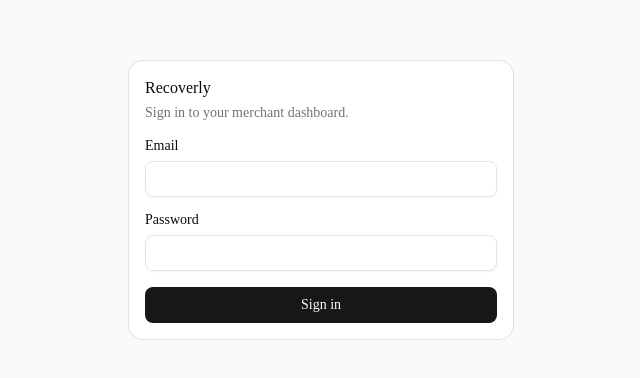
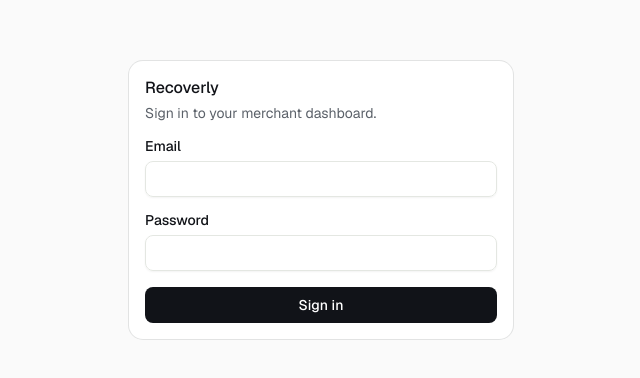
Before and after one commit to lavishsolanki941/Recoverly, a Next.js app: page /login in a window 1280 px wide. Shown: the part 200-578 px from the top of the page, without its empty margins (319-959 px from the left). Built offline with nearby package versions, Linux system fonts and the light colour scheme.

Commit message:
style: redesign dashboard interface

```diff
--- a/src/app/globals.css
+++ b/src/app/globals.css
@@ -7,9 +7,18 @@
 @theme inline {
   --color-background: var(--background);
   --color-foreground: var(--foreground);
-  --font-sans: var(--font-sans);
+  /* Was self-referential (var(--font-sans)) — never actually resolved to
+     the loaded Geist variable, so the UI was silently rendering in the
+     browser's default sans-serif instead of the intended typeface. */
+  --font-sans: var(--font-geist-sans);
   --font-mono: var(--font-geist-mono);
   --font-heading: var(--font-sans);
+  /* Reserved for the ₹ hero figure only — nothing else uses it. */
+  --font-display: var(--font-instrument-serif);
+  --color-brand: var(--brand);
+  --color-brand-wash: var(--brand-wash);
+  --color-brand-strong: var(--brand-strong);
+  --color-status-info: var(--status-info);
   --color-sidebar-ring: var(--sidebar-ring);
   --color-sidebar-border: var(--sidebar-border);
   --color-sidebar-accent-foreground: var(--sidebar-accent-foreground);
@@ -52,81 +61,121 @@
 }
 
 :root {
-  --background: oklch(1 0 0);
-  --foreground: oklch(0.145 0 0);
-  --card: oklch(1 0 0);
-  --card-foreground: oklch(0.145 0 0);
-  --popover: oklch(1 0 0);
-  --popover-foreground: oklch(0.145 0 0);
-  --primary: oklch(0.205 0 0);
-  --primary-foreground: oklch(0.985 0 0);
-  --secondary: oklch(0.97 0 0);
-  --secondary-foreground: oklch(0.205 0 0);
-  --muted: oklch(0.97 0 0);
-  --muted-foreground: oklch(0.556 0 0);
-  --accent: oklch(0.97 0 0);
-  --accent-foreground: oklch(0.205 0 0);
+  /* --- Recoverly token system ---
+     6 named neutrals/surfaces + one deliberate accent (brand green — "money
+     recovered"). Every color below is either this scale or a status hue;
+     nothing is an ad-hoc gray. Text-pair contrasts are computed (WCAG),
+     not eyeballed — see the design-pass notes for the numbers. */
+  --ink: #111318;
+  --ink-muted: #5b6169;
+  --paper: #f6f7f5;
+  --surface: #ffffff;
+  --line: #e4e7e2;
+  --brand: #0e7a4e;
+  --brand-wash: #eaf5ee;
+  --brand-strong: #0a5c3b;
+
+  --background: var(--paper);
+  --foreground: var(--ink);
+  --card: var(--surface);
+  --card-foreground: var(--ink);
+  --popover: var(--surface);
+  --popover-foreground: var(--ink);
+  /* Primary stays neutral ink, not brand green — green is reserved for
+     money-meaning contexts (hero, chart, recovered status), not applied
+     globally to every button by default. */
+  --primary: var(--ink);
+  --primary-foreground: var(--surface);
+  --secondary: #eef0ed;
+  --secondary-foreground: var(--ink);
+  --muted: #eef0ed;
+  --muted-foreground: var(--ink-muted);
+  --accent: #eef0ed;
+  --accent-foreground: var(--ink);
   --destructive: oklch(0.577 0.245 27.325);
-  --border: oklch(0.922 0 0);
-  --input: oklch(0.922 0 0);
-  --ring: oklch(0.708 0 0);
-  /* Categorical slots 1 & 3 from the dataviz reference palette (validated:
-     CVD ΔE 23.1/9.6, normal-vision ΔE 24.0 — light mode's aqua leg sits
-     below 3:1 contrast, so it always ships with a direct label / table). */
+  --border: var(--line);
+  --input: var(--line);
+  /* Focus rings use the brand color — visible and on-brand rather than a
+     generic gray ring, satisfying "respect keyboard focus" deliberately. */
+  --ring: var(--brand);
+  /* Categorical slots for the forecast chart: blue = neutral baseline,
+     brand green = with-recovery. Re-validated together after unifying
+     chart-3 with the brand hue: CVD ΔE 20.7 (deutan), normal-vision ΔE
+     21.8, contrast vs surface all >=3:1 — full pass, no WARN. */
   --chart-1: #2a78d6;
   --chart-2: oklch(0.556 0 0);
-  --chart-3: #1baf7a;
+  --chart-3: var(--brand);
   --chart-4: oklch(0.371 0 0);
   --chart-5: oklch(0.269 0 0);
-  --status-good: #0ca30c;
-  --status-warning: #fab219;
+  /* Status trio — distinct from each other and from brand-as-decoration,
+     always paired with an icon + label in the UI, never color alone.
+     Contrasts computed on white: good 5.37:1, warning 4.97:1, info 4.42:1,
+     critical 4.80:1. */
+  --status-good: var(--brand);
+  --status-warning: #996515;
+  --status-info: #2a78d6;
   --status-critical: #d03b3b;
   --radius: 0.625rem;
-  --sidebar: oklch(0.985 0 0);
-  --sidebar-foreground: oklch(0.145 0 0);
-  --sidebar-primary: oklch(0.205 0 0);
-  --sidebar-primary-foreground: oklch(0.985 0 0);
-  --sidebar-accent: oklch(0.97 0 0);
-  --sidebar-accent-foreground: oklch(0.205 0 0);
-  --sidebar-border: oklch(0.922 0 0);
-  --sidebar-ring: oklch(0.708 0 0);
+  --sidebar: var(--surface);
+  --sidebar-foreground: var(--ink);
+  --sidebar-primary: var(--ink);
+  --sidebar-primary-foreground: var(--surface);
+  --sidebar-accent: #eef0ed;
+  --sidebar-accent-foreground: var(--ink);
+  --sidebar-border: var(--line);
+  --sidebar-ring: var(--brand);
 }
 
 .dark {
-  --background: oklch(0.145 0 0);
-  --foreground: oklch(0.985 0 0);
-  --card: oklch(0.205 0 0);
-  --card-foreground: oklch(0.985 0 0);
-  --popover: oklch(0.205 0 0);
-  --popover-foreground: oklch(0.985 0 0);
-  --primary: oklch(0.922 0 0);
-  --primary-foreground: oklch(0.205 0 0);
-  --secondary: oklch(0.269 0 0);
-  --secondary-foreground: oklch(0.985 0 0);
-  --muted: oklch(0.269 0 0);
-  --muted-foreground: oklch(0.708 0 0);
-  --accent: oklch(0.269 0 0);
-  --accent-foreground: oklch(0.985 0 0);
+  --ink: #f2f4f1;
+  --ink-muted: #9aa0a6;
+  --paper: #121513;
+  --surface: #1a1e1b;
+  --line: #2a2f2c;
+  --brand: #22a870;
+  --brand-wash: #122a1e;
+  --brand-strong: #34c48a;
+
+  --background: var(--paper);
+  --foreground: var(--ink);
+  --card: var(--surface);
+  --card-foreground: var(--ink);
+  --popover: var(--surface);
+  --popover-foreground: var(--ink);
+  --primary: var(--ink);
+  --primary-foreground: var(--paper);
+  --secondary: #232823;
+  --secondary-foreground: var(--ink);
+  --muted: #232823;
+  --muted-foreground: var(--ink-muted);
+  --accent: #232823;
+  --accent-foreground: var(--ink);
   --destructive: oklch(0.704 0.191 22.216);
-  --border: oklch(1 0 0 / 10%);
-  --input: oklch(1 0 0 / 15%);
-  --ring: oklch(0.556 0 0);
+  --border: var(--line);
+  --input: var(--line);
+  --ring: var(--brand);
+  /* Re-validated for the dark surface: CVD ΔE 21.0 (deutan), normal-vision
+     ΔE 22.5, both slots >=3:1 on #1a1e1b — full pass. */
   --chart-1: #3987e5;
   --chart-2: oklch(0.556 0 0);
-  --chart-3: #199e70;
+  --chart-3: var(--brand);
   --chart-4: oklch(0.371 0 0);
   --chart-5: oklch(0.269 0 0);
-  --status-good: #0ca30c;
-  --status-warning: #fab219;
-  --status-critical: #d03b3b;
-  --sidebar: oklch(0.205 0 0);
-  --sidebar-foreground: oklch(0.985 0 0);
-  --sidebar-primary: oklch(0.488 0.243 264.376);
-  --sidebar-primary-foreground: oklch(0.985 0 0);
-  --sidebar-accent: oklch(0.269 0 0);
-  --sidebar-accent-foreground: oklch(0.985 0 0);
-  --sidebar-border: oklch(1 0 0 / 10%);
-  --sidebar-ring: oklch(0.556 0 0);
+  /* Dark-surface contrasts: good 5.54:1, warning 7.50:1, info 4.63:1,
+     critical 5.22:1 — a plain hex-value carryover from light mode would
+     have under-shot 4.5:1 here, so these are distinct steps, not reused. */
+  --status-good: var(--brand);
+  --status-warning: #d9a441;
+  --status-info: #3987e5;
+  --status-critical: #e66767;
+  --sidebar: var(--surface);
+  --sidebar-foreground: var(--ink);
+  --sidebar-primary: var(--ink);
+  --sidebar-primary-foreground: var(--paper);
+  --sidebar-accent: #232823;
+  --sidebar-accent-foreground: var(--ink);
+  --sidebar-border: var(--line);
+  --sidebar-ring: var(--brand);
 }
 
 @layer base {
--- a/src/app/layout.tsx
+++ b/src/app/layout.tsx
@@ -1,5 +1,5 @@
 import type { Metadata } from "next";
-import { Geist, Geist_Mono } from "next/font/google";
+import { Geist, Geist_Mono, Instrument_Serif } from "next/font/google";
 import "./globals.css";
 
 const geistSans = Geist({
@@ -12,6 +12,14 @@
   subsets: ["latin"],
 });
 
+// Reserved for the recovered-revenue hero figure only — the one deliberate
+// display-face moment in an otherwise all-grotesk UI.
+const instrumentSerif = Instrument_Serif({
+  variable: "--font-instrument-serif",
+  subsets: ["latin"],
+  weight: "400",
+});
+
 export const metadata: Metadata = {
   title: "Recoverly",
   description: "AI-powered revenue recovery for Razorpay merchants.",
@@ -21,7 +29,7 @@
   return (
     <html
       lang="en"
-      className={`${geistSans.variable} ${geistMono.variable} h-full antialiased`}
+      className={`${geistSans.variable} ${geistMono.variable} ${instrumentSerif.variable} h-full antialiased`}
     >
       <body className="min-h-full flex flex-col">{children}</body>
     </html>
--- a/src/components/dashboard/at-risk-list.tsx
+++ b/src/components/dashboard/at-risk-list.tsx
@@ -16,7 +16,7 @@
 
 export function AtRiskList({ data, isLoading, error, onRetry }: AtRiskListProps) {
   return (
-    <Card>
+    <Card className="rounded-2xl border border-border shadow-none ring-0">
       <CardHeader>
         <CardTitle>At-risk subscriptions</CardTitle>
         <CardDescription>Failed payments with a retry in progress.</CardDescription>
@@ -43,7 +43,7 @@
                     <p className="truncate text-xs text-muted-foreground">{item.subscriberEmail}</p>
                   </div>
                   <div className="flex shrink-0 flex-col items-end gap-1">
-                    <span className="text-sm font-medium tabular-nums">
+                    <span className="font-mono text-sm font-medium tabular-nums">
                       {formatRupees(item.amount)}
                     </span>
                     {badge ? (
--- a/src/components/dashboard/dashboard-content.tsx
+++ b/src/components/dashboard/dashboard-content.tsx
@@ -27,9 +27,7 @@
   const stillLoading = isLoading && !data;
 
   return (
-    <div className="flex flex-col gap-6">
-      <DemoControls />
-
+    <div className="flex flex-col gap-8">
       <RecoveredCounter
         data={data?.recovered}
         isLoading={stillLoading}
@@ -60,6 +58,8 @@
         error={hasError}
         onRetry={onRetry}
       />
+
+      <DemoControls />
     </div>
   );
 }
--- a/src/components/dashboard/forecast-chart.tsx
+++ b/src/components/dashboard/forecast-chart.tsx
@@ -51,7 +51,7 @@
               className="inline-block h-0.5 w-3 shrink-0 rounded-full"
               style={{ backgroundColor: entry.color }}
             />
-            <span className="font-medium tabular-nums text-popover-foreground">
+            <span className="font-mono font-medium tabular-nums text-popover-foreground">
               {formatRupees(entry.value)}
             </span>
             <span className="text-muted-foreground">{entry.name}</span>
@@ -73,7 +73,7 @@
             <th className="px-2 py-1.5 text-right font-medium">With recovery</th>
           </tr>
         </thead>
-        <tbody className="tabular-nums">
+        <tbody className="font-mono tabular-nums">
           {points.map((p) => (
             <tr key={p.date} className="border-t border-border">
               <td className="px-2 py-1.5">{formatDateShort(p.date)}</td>
@@ -92,7 +92,7 @@
   const isEmpty = points.length === 0 || points.every((p) => p.baseline === 0 && p.withRecovery === 0);
 
   return (
-    <Card>
+    <Card className="rounded-2xl border border-border shadow-none ring-0">
       <CardHeader>
         <CardTitle>Cashflow forecast</CardTitle>
         <CardDescription>
--- a/src/components/dashboard/retry-reasoning-panel.tsx
+++ b/src/components/dashboard/retry-reasoning-panel.tsx
@@ -16,7 +16,7 @@
 
 export function RetryReasoningPanel({ data, isLoading, error, onRetry }: RetryReasoningPanelProps) {
   return (
-    <Card>
+    <Card className="rounded-2xl border border-border shadow-none ring-0">
       <CardHeader>
         <CardTitle>Retry reasoning</CardTitle>
         <CardDescription>
@@ -43,7 +43,7 @@
                 <li key={item.retryAttemptId} className="flex flex-col gap-1.5 py-3">
                   <div className="flex items-center justify-between gap-4">
                     <span className="truncate text-sm font-medium">{item.subscriberName}</span>
-                    <span className="shrink-0 text-sm font-medium tabular-nums">
+                    <span className="shrink-0 font-mono text-sm font-medium tabular-nums">
                       {formatRupees(item.amount)}
                     </span>
                   </div>
--- a/src/components/dashboard/status-badge.tsx
+++ b/src/components/dashboard/status-badge.tsx
@@ -2,11 +2,12 @@
 import { AlertTriangle, CheckCircle2, Clock, HelpCircle, Loader2 } from "lucide-react";
 import { cn } from "@/lib/utils";
 
-export type StatusTone = "good" | "warning" | "critical" | "neutral";
+export type StatusTone = "good" | "warning" | "info" | "critical" | "neutral";
 
 const TONE_CLASSES: Record<StatusTone, string> = {
   good: "text-status-good bg-status-good/10",
   warning: "text-status-warning bg-status-warning/10",
+  info: "text-status-info bg-status-info/10",
   critical: "text-status-critical bg-status-critical/10",
   neutral: "text-muted-foreground bg-muted",
 };
@@ -40,7 +41,7 @@
     case "PENDING":
       return { tone: "warning" as const, label: "Scheduled", icon: Clock };
     case "PROCESSING":
-      return { tone: "warning" as const, label: "Link sent", icon: Loader2 };
+      return { tone: "info" as const, label: "Link sent", icon: Loader2 };
     case "SUCCEEDED":
       return { tone: "good" as const, label: "Recovered", icon: CheckCircle2 };
     case "FAILED":
```
Also changed, not shown: src/app/dashboard/page.tsx (+5 -5 lines), src/components/dashboard/demo-controls.tsx (+16 -12 lines), src/components/dashboard/recovered-counter.tsx (+15 -11 lines), src/components/dashboard/use-animated-number.ts (+7 -1 lines), 1 other file (tests, documents, lock files or other folders).
